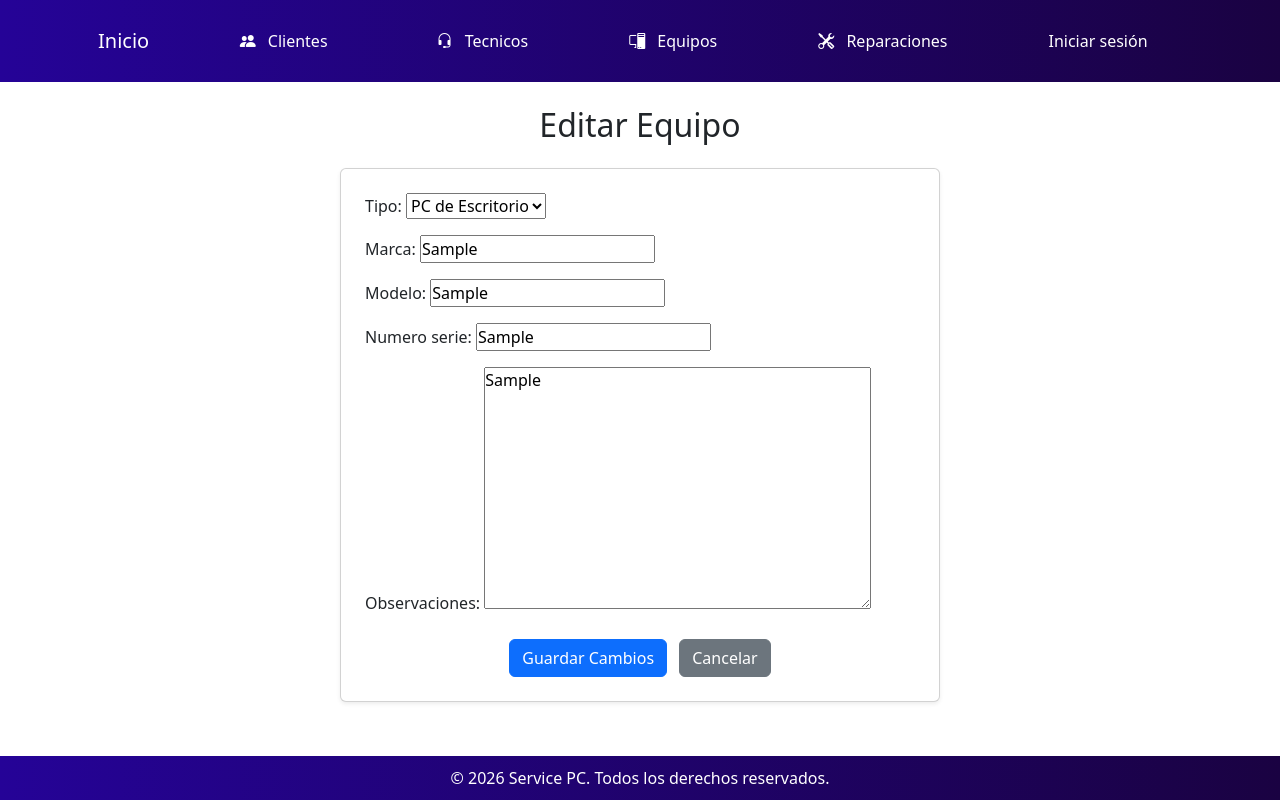
After one commit to Maurobocco2/PythonProyecto1, a Django app: page /equipos/editar/1 in a window 1280 px wide. The commit adds this page. Run offline with Django 5.2, Linux system fonts and the light colour scheme; tables that the repository leaves empty hold one stand-in row (values such as "Sample post"); some libraries are stand-ins or nearby versions.

Commit message:
editar equipo

```diff
--- a/Proyecto1/myapp/forms.py
+++ b/Proyecto1/myapp/forms.py
@@ -1,5 +1,5 @@
 from django import forms
-from .models import Cliente, Tecnico
+from .models import Cliente, Tecnico, Equipo
 
 
 class ClientesFormulario(forms.Form):
@@ -45,3 +45,8 @@ class EquiposFormulario(forms.Form):
     modelo = forms.CharField(max_length=100, label='Modelo')
     numero_serie = forms.CharField(max_length=100, required=False, label='Numero-serie')
     observaciones = forms.CharField(widget=forms.Textarea,  required=False, label='Observaciones')
+
+class EquiposFilter(forms.ModelForm):
+    class Meta:
+        model = Equipo
+        fields = ['tipo', 'marca', 'modelo', 'numero_serie', 'observaciones']
--- a/Proyecto1/myapp/urls.py
+++ b/Proyecto1/myapp/urls.py
@@ -22,16 +22,17 @@ app_name ="myapp"
 
 urlpatterns = [
     path('admin/', admin.site.urls),
-    path("", views.index, name="index"),
-    path("clientes/", views.clientes, name="clientes"),
-    path("equipos/", views.equipos, name="equipos"),
-    path("reparaciones/", views.reparaciones, name="reparaciones"),
-    path("tecnicos/", views.tecnicos, name="tecnicos"),
+    path('', views.index, name='index'),
+    path('clientes/', views.clientes, name='clientes'),
+    path("equipos/", views.equipos, name='equipos'),
+    path('reparaciones/', views.reparaciones, name='reparaciones'),
+    path('tecnicos/', views.tecnicos, name='tecnicos'),
     path('agregar_cliente/', views.agregar_cliente, name='agregar_cliente'),
     path('cliente/editar/<int:id>/', views.editar_cliente, name='editar_cliente'),
     path('cliente/eliminar/<int:id>/', views.eliminar_cliente, name='eliminar_cliente'),
     path('agregar_tecnico', views.agregar_tecnico, name='agregar_tecnico'),
     path('tecnico/editar/<int:id>/', views.editar_tecnico, name='editar_tecnico'),
     path('tecnico/eliminar/<int:id>/', views.eliminar_tecnico, name='eliminar_tecnico'),
-    path('agregar_equipo/', views.agregar_equipo, name='agregar_equipo')
+    path('agregar_equipo/', views.agregar_equipo, name='agregar_equipo'),
+    path('equipos/editar/<int:id>', views.editar_equipo, name='editar_equipo')
 ]
--- a/Proyecto1/myapp/views.py
+++ b/Proyecto1/myapp/views.py
@@ -1,6 +1,6 @@
 from django.shortcuts import render, redirect
 from .models import Cliente, Tecnico, Equipo, Reparacion, Equipo
-from .forms import ClientesFormulario, ClientesFilter, TecnicosFormulario, TecnicosFilter, EquiposFormulario
+from .forms import ClientesFormulario, ClientesFilter, TecnicosFormulario, TecnicosFilter, EquiposFormulario, EquiposFilter
 from django.db import models
 from django.shortcuts import get_object_or_404
 
@@ -145,3 +145,15 @@ def agregar_equipo(request):
     else:
         form = EquiposFormulario()
         return render(request, 'myapp/agregar_equipo.html', {'form': form})
+
+
+def editar_equipo(request, id):
+    equipo = get_object_or_404(Equipo, id=id)
+    if request.method == 'POST':
+        form = EquiposFilter(request.POST, instance=equipo)
+        if form.is_valid():
+            form.save()
+            return redirect('myapp:equipos')
+    else:
+        form = EquiposFilter(instance=equipo)
+    return render(request, 'myapp/editar_equipo.html', {'form': form, 'equipo': equipo})
--- /dev/null
+++ b/Proyecto1/templates/myapp/editar_equipo.html
@@ -0,0 +1,38 @@
+{% extends 'base.html' %}
+{% load widget_tweaks %}
+
+{% block title %}Editar Equipo{% endblock %}
+
+{% block content %}
+
+<div class="container mt-4">
+
+    <h2 class="text-center mb-4">
+        Editar Equipo
+    </h2>
+
+    <div class="card shadow-sm p-4 mx-auto" style="max-width: 600px;">
+
+        <form method="POST">
+
+            {% csrf_token %}
+
+            {{ form.as_p }}
+
+            <div class="text-center mt-4">
+                <button type="submit" class="btn btn-primary">
+                    Guardar Cambios
+                </button>
+
+                <a href="{% url 'myapp:equipos' %}" class="btn btn-secondary ms-2">
+                    Cancelar
+                </a>
+            </div>
+
+        </form>
+
+    </div>
+
+</div>
+
+{% endblock %}
```
Also changed, not shown: Proyecto1/templates/myapp/equipos.html (+13 -1 lines).
